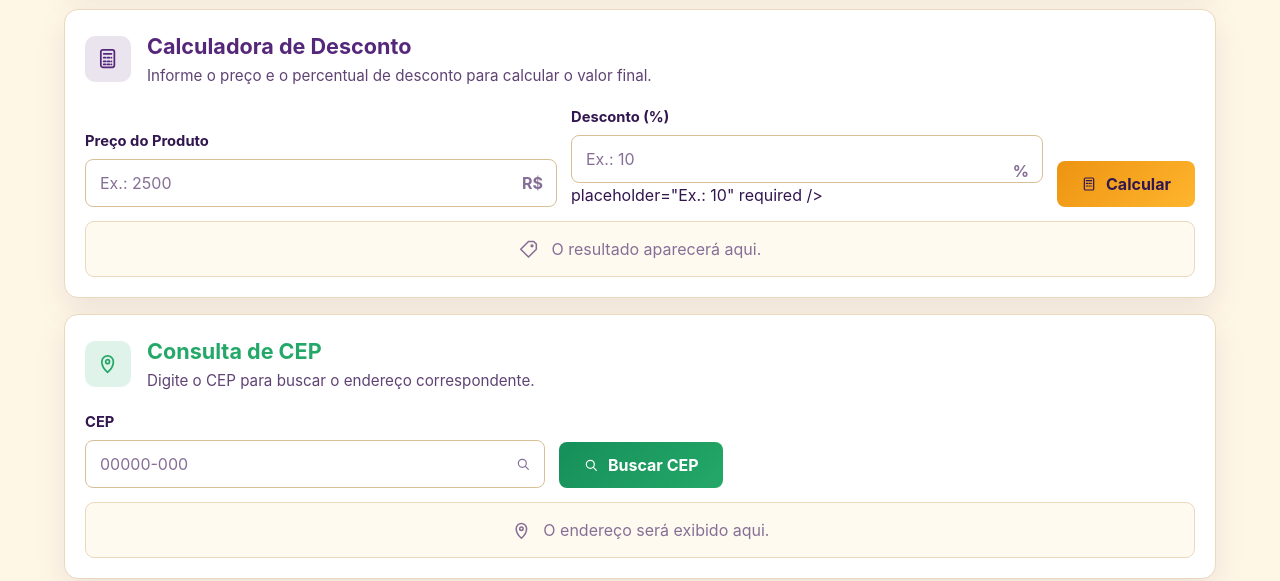
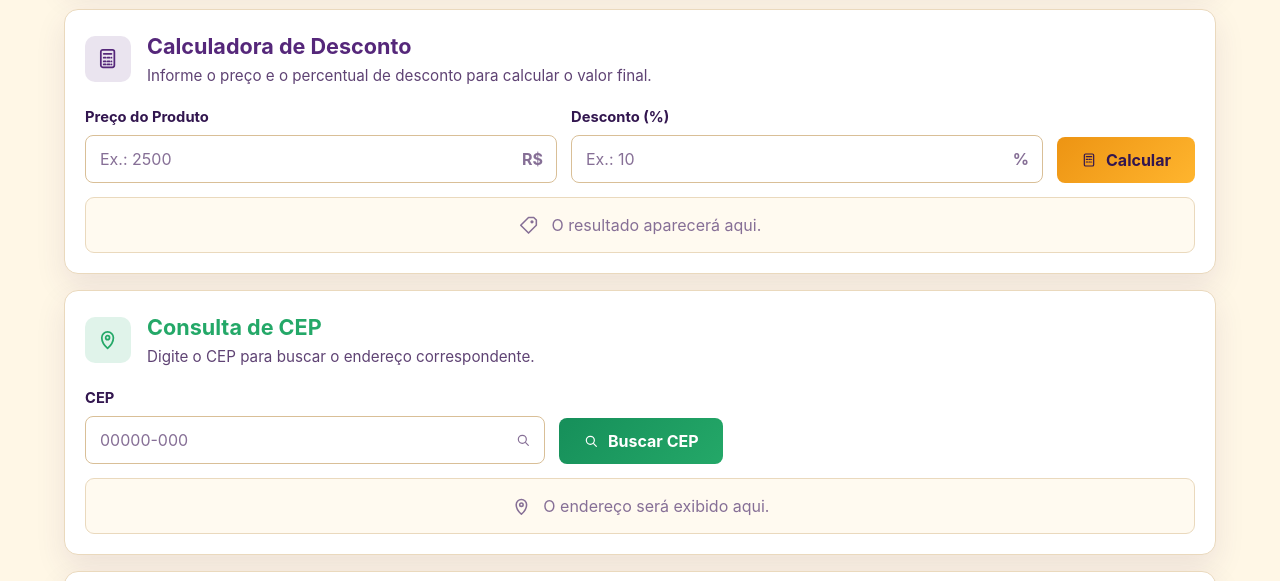
Before and after one commit to euandremas/sistema-gestao-vendas, a plain HTML site: page index.html in a window 1280 px wide. Shown: the part 3200-3781 px from the top of the page. Drawn offline with Linux system fonts and the light colour scheme.

Commit message:
Fix erro

```diff
--- a/index.html
+++ b/index.html
@@ -234,7 +234,6 @@
           <div class="inputWrapper">
             <input id="percentualDesconto" name="percentualDesconto" type="number" min="1" max="99" step="1"
               placeholder="Ex.: 10" required />
-            placeholder="Ex.: 10" required />
 
             <span class="inputSuffix">%</span>
           </div>
```
